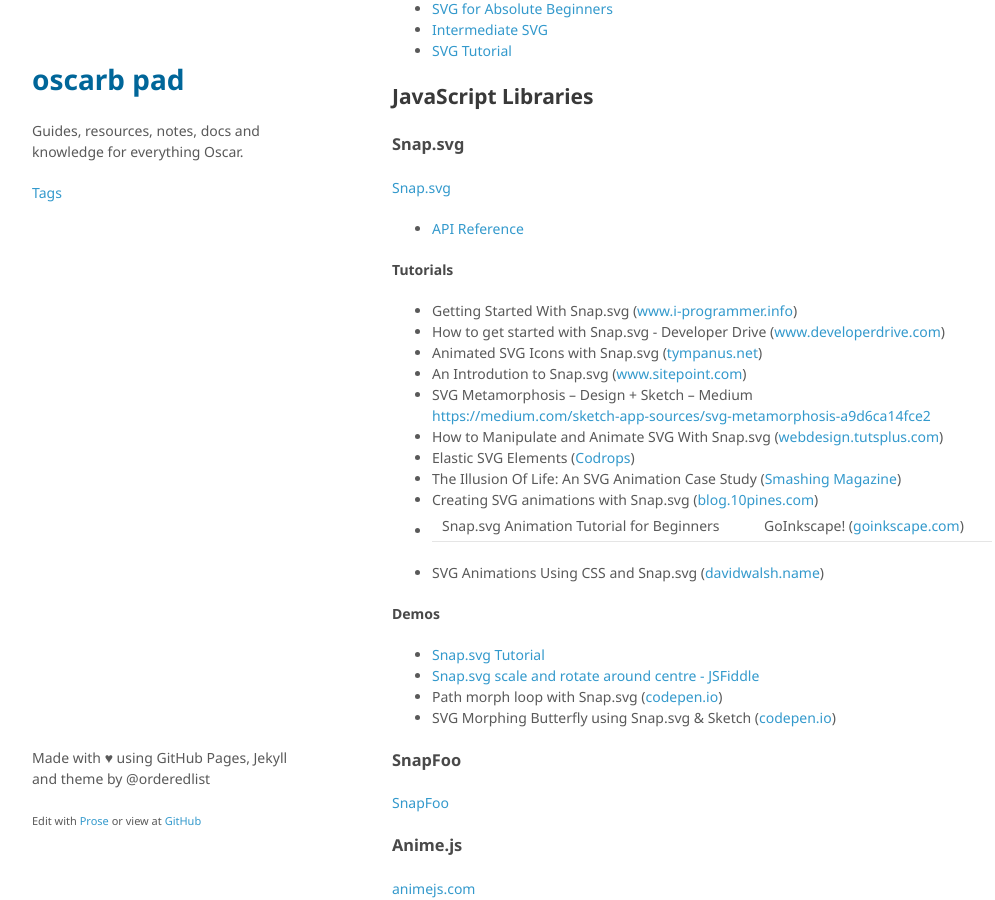
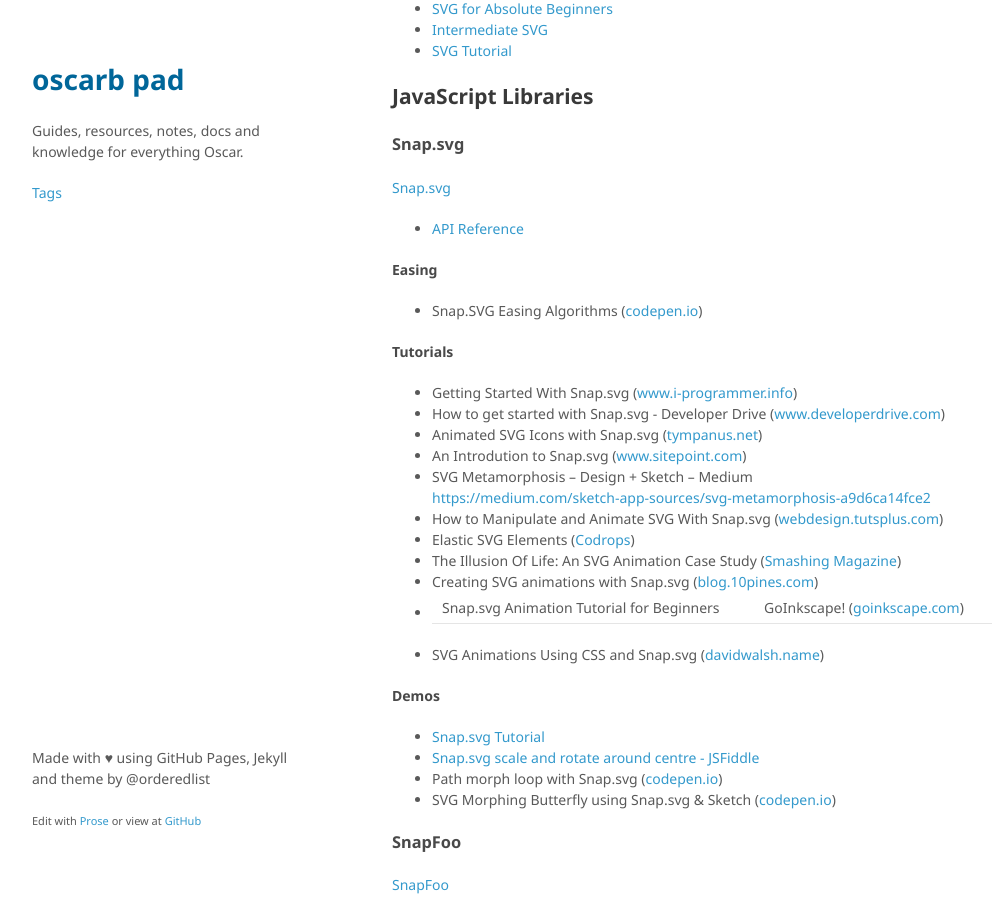
Before and after one commit to oscarb/pad, a Jekyll site: the page built from _docs/web-animation.md, in a window 1280 px wide and 900 px high, scrolled down 786 px. Shown: the whole window, without its empty margins (128-1123 px from the left). Built offline with Jekyll 4.4.1, drawn with Linux system fonts in a browser that asks for light colours; some web fonts are replaced.

Commit message:
Update web-animation.md

```diff
--- a/_docs/web-animation.md
+++ b/_docs/web-animation.md
@@ -42,6 +42,10 @@ published: true
 [Snap.svg](http://snapsvg.io/)
 
 * [API Reference](http://snapsvg.io/docs/)
+
+#### Easing
+
+* Snap.SVG Easing Algorithms ([codepen.io](https://codepen.io/mike-tempest/pen/myvbrw))
 
 #### Tutorials
 
```
